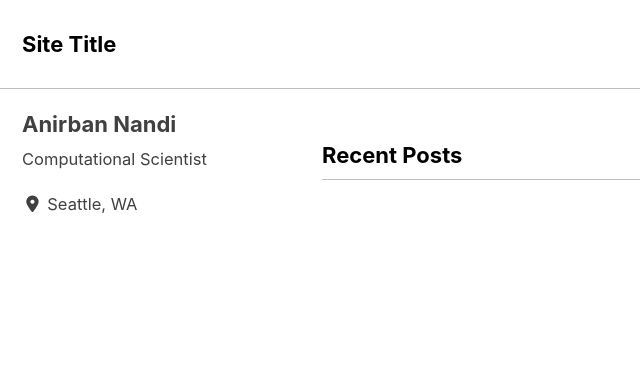
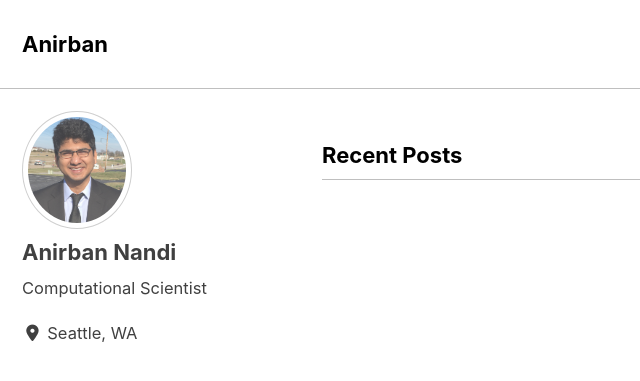
Before and after one commit to anirban6908/anirban6908.github.io, a Jekyll site: the page built from index.html, in a window 1280 px wide and 900 px high. Shown: the top 381 px of the window, without its empty margins (0-640 px from the left). Built offline with Jekyll 4.4.1, drawn with Linux system fonts in a browser that asks for light colours; cached includes are drawn as plain includes; nearby versions of some CDN libraries; the list of posts is cut into pages by our own code.

Commit message:
Adding avatar

```diff
--- a/_config.yml
+++ b/_config.yml
@@ -16,7 +16,7 @@
 
 # Site Settings
 locale                   : "en-US"
-title                    : "Site Title"
+title                    : "Anirban"
 title_separator          : "-"
 name                     : "Anirban Nandi"
 description              : "Personal website."
@@ -107,7 +107,7 @@
 # Site Author
 author:
   name             : "Anirban Nandi"
-  avatar           : # path of avatar image, e.g. "/assets/images/bio-photo.jpg"
+  avatar           : "/assets/images/Ani_bio.JPG"
   bio              : "Computational Scientist"
   location         : "Seattle, WA"
   email            :
```
Also changed, not shown: assets/images/Ani_bio.JPG (added).
